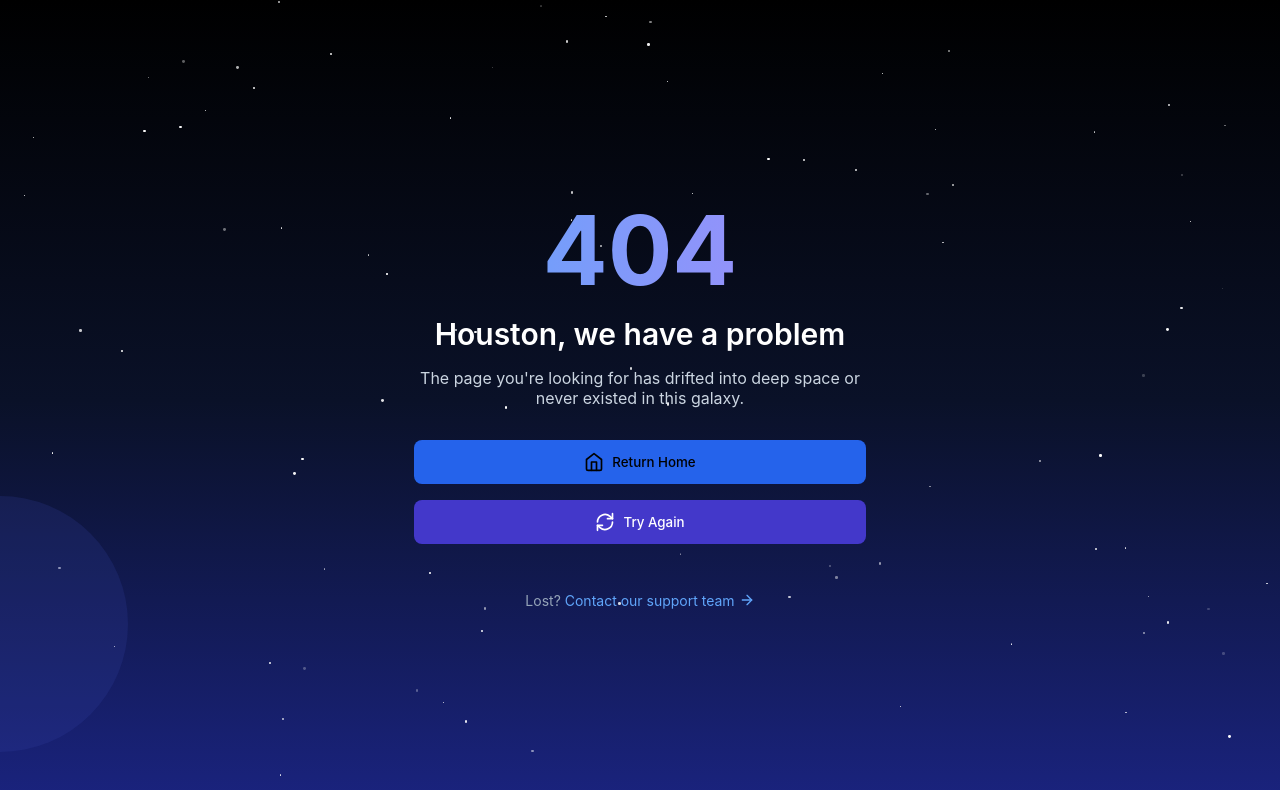
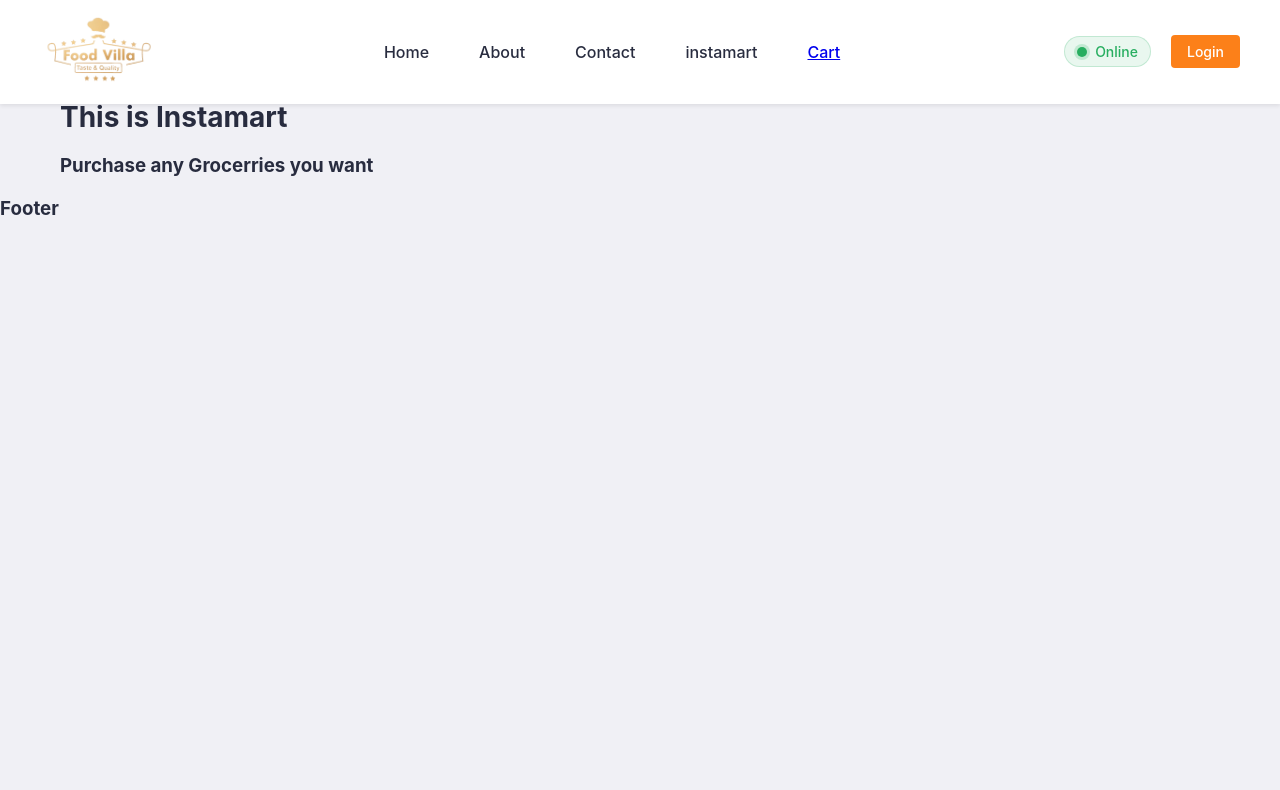
Before and after one commit to ahmedthousifgit571/FoodDelivery-app, a React (Vite) app: page /instamart in a window 1280 px wide. Before the commit this address had no page. Shown: the top 790 px of the page. Built offline with nearby package versions, Linux system fonts and the light colour scheme.

Commit message:
lazy loading

```diff
--- a/src/components/BodyComponent.jsx
+++ b/src/components/BodyComponent.jsx
@@ -25,7 +25,7 @@ function BodyComponent() {
       );
       const json = await data.json();
       const restaurants =
-        json?.data?.cards[1]?.card?.card?.gridElements?.infoWithStyle
+        json?.data?.cards[3]?.card?.card?.gridElements?.infoWithStyle
           ?.restaurants || [];
       setAllRestaurant(restaurants);
       setFitleredRestaurant(restaurants);
--- a/src/components/HeaderComponent.jsx
+++ b/src/components/HeaderComponent.jsx
@@ -36,6 +36,12 @@ function HeaderComponent() {
             </Link>
           </li>
           <li>
+            {" "}
+            <Link to="/instamart" className="nav-link">
+              instamart
+            </Link>
+          </li>
+          <li>
             <Link>Cart</Link>
           </li>
         </ul>
--- /dev/null
+++ b/src/components/Instamart.jsx
@@ -0,0 +1,13 @@
+const Instamart = () => {
+  console.log("instamart loaded");
+  return (
+    <div className="body-container">
+      <h1>This is Instamart</h1>
+      <h3>Purchase any Grocerries you want</h3>
+
+
+    </div>
+  );
+};
+
+export default Instamart;
--- a/src/router.jsx
+++ b/src/router.jsx
@@ -6,8 +6,10 @@ import Error from "./components/Error";
 import Contacts from "./components/Contacts";
 import MenuDetails from "./components/MenuDetails";
 import Profile from "./components/Profile";
+import { lazy,Suspense } from "react";
 
 
+const Instamart = lazy(()=> import('./components/Instamart'))
 const appRouter = createBrowserRouter([
     {
       path:"/",
@@ -25,7 +27,8 @@ const appRouter = createBrowserRouter([
 
         },
         {path:"/contact",element:<Contacts />},
-        {path:"/menu/:id",element:<MenuDetails />}
+        {path:"/menu/:id",element:<MenuDetails />},
+        {path:"/instamart",element: <Suspense fallback={<div>Loading...</div>}><Instamart /></Suspense>}
 
 
       ]
```
